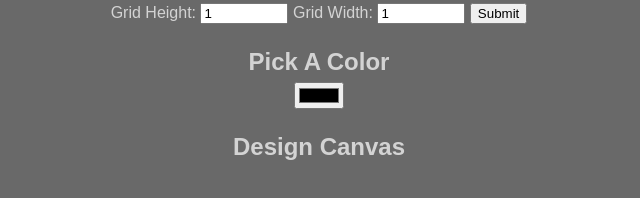
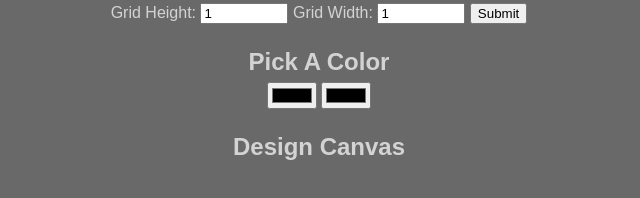
Before and after one commit to dandydanny/pixelartmaker, a plain HTML site: page index.html in a window 1280 px wide. Shown: the part 168-366 px from the top of the page, without its empty margins (321-961 px from the left). Drawn offline with nearby package versions, Linux system fonts and the light colour scheme.

Commit message:
Added 2nd color picker

```diff
--- a/index.html
+++ b/index.html
@@ -19,7 +19,8 @@
     </form>
 
     <h2>Pick A Color</h2>
-    <input type="color" id="colorPicker">
+    <input type="color" id="colorPicker1">
+    <input type="color" id="colorPicker2">
 
     <h2>Design Canvas</h2>
     <table id="pixelCanvas"></table>
```
